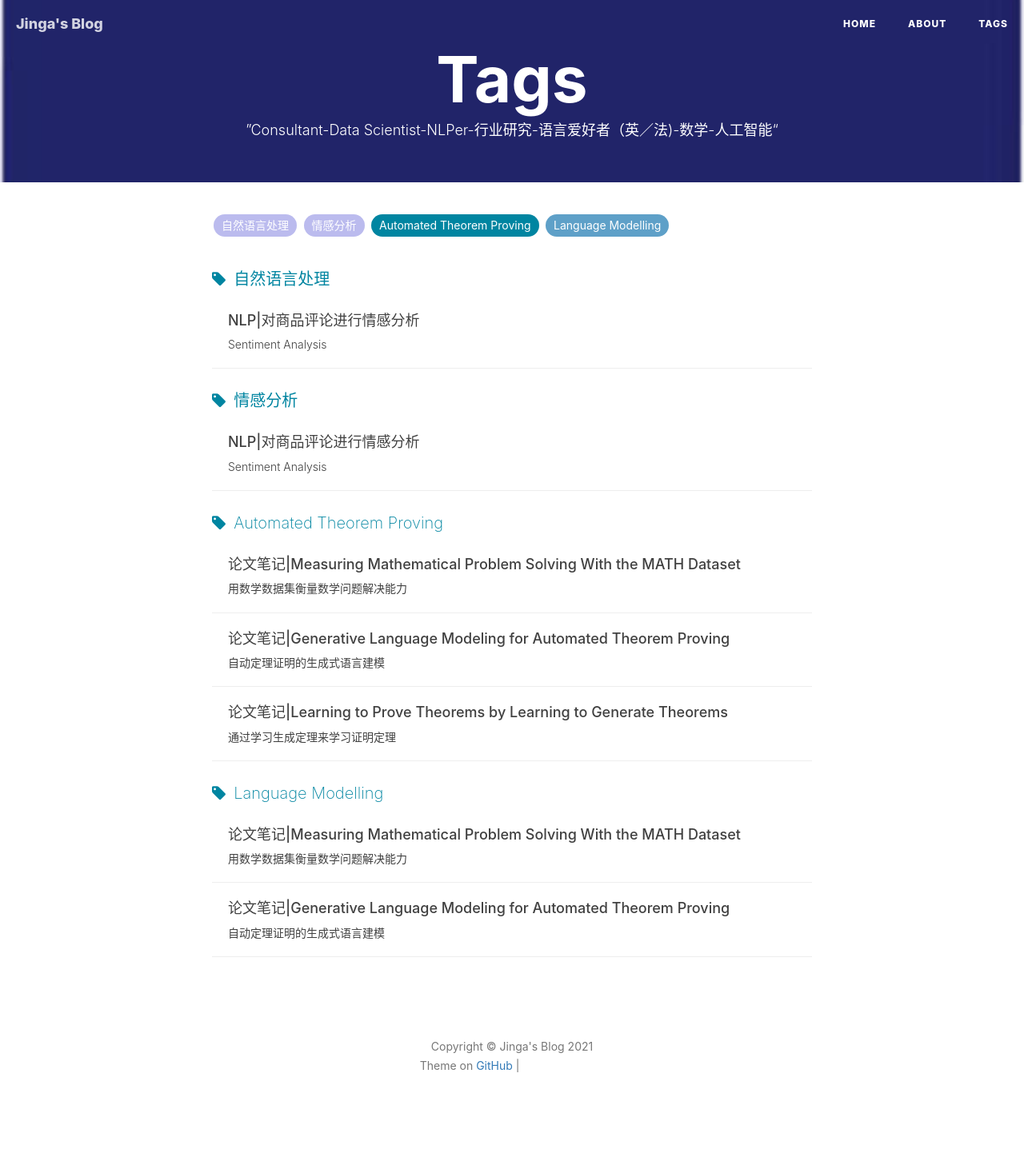
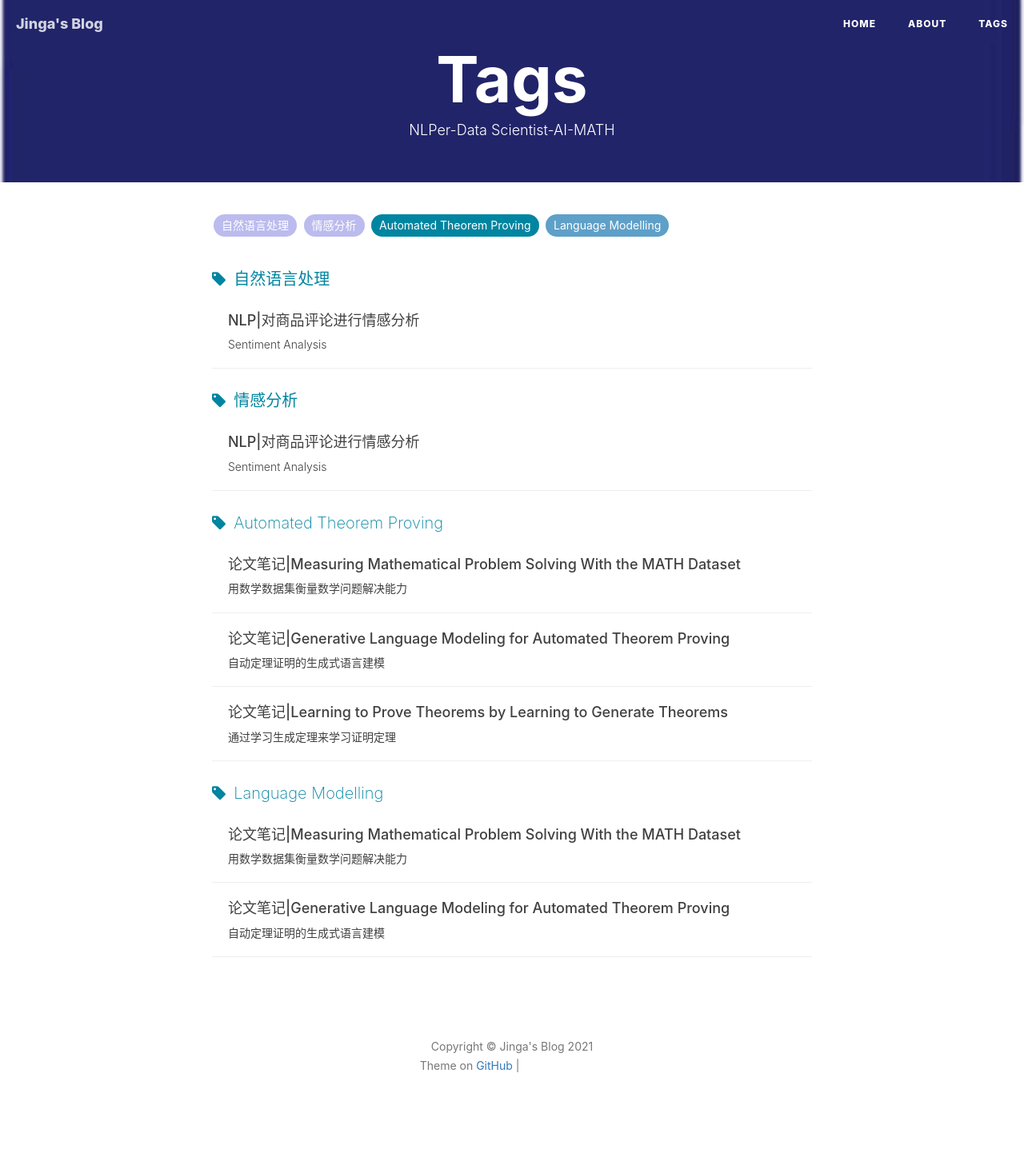
Before and after one commit to JingZHOUjinga/JingZhouJinga.github.io, a Jekyll site: the page built from tags.html, in a window 1280 px wide. Shown: the whole page at 80% size. Built offline with Jekyll 4.4.1, drawn with Linux system fonts in a browser that asks for light colours; nearby versions of some CDN libraries; comment, search, counter and statistics services are not loaded; grey boxes are pictures that could not be loaded.

Commit message:
Add files via upload

```diff
--- a/_config.yml
+++ b/_config.yml
@@ -4,7 +4,7 @@ SEOTitle: Jinga的心流博客 | Jinga's Blog
 header-img: img/post-bg-rwd.jpg
 email: jingazhou＠163.com
 description: "Rome ne s'est pas faite en un jour."
-keyword: "Consultant, Data Scientist, NLPer, 行业研究，语言爱好者（英／法）, 数学专业"
+keyword: "NLPer, Data Scientist, AI, MATH"
 url: "http://jingzhoujinga.github.io"          # your host, for absolute URL
 baseurl: ""      # for example, '/blog' if your blog hosted on 'host/blog'
 github_repo: "https://github.com/jingzhoujinga/jingzhoujinga.github.io.git" # you code repository
@@ -20,10 +20,10 @@ sidebar-about-description: "君子慎独，行胜于言!"
 RSS: false
 #zhihu_username:    zhou-jing-15-1
 #github_username:    jingzhoujinga
-wechat_username:    zhoujing6918
+#wechat_username:
 #linkedin_username:  jing-zhou-411261ba
 #jianshu_username:   7ecb9504c43c
-sofasofa_username:  1003445
+#sofasofa_username:  1003445
 
 
 
--- a/about.html
+++ b/about.html
@@ -18,7 +18,7 @@ header-img: "img/post_eiffel.jpg"
     <blockquote><p>"博观而约取，厚积而薄发"<br>
     "人生如逆旅，我亦是行人"</p></blockquote>
 
-    <p>Hello~，我是<strong>Jinga</strong>，曾学习数学和法语，现在是NLP开发工程师。</p>
+    <p>Hello~，我是<strong>Jinga</strong>，NLP工程师。</p>
 
     <p>喜欢读书和跑步，大海和星空。</p>
     <p>喜欢听音乐，尤其是古典和后摇。在我独处的时光中，听音乐带给我极大的乐趣和灵感</p>
--- a/tags.html
+++ b/tags.html
@@ -1,7 +1,7 @@
 ---
 title: Tags
 layout: default
-description: ”Consultant-Data Scientist-NLPer-行业研究-语言爱好者（英／法)-数学-人工智能“
+description: "NLPer-Data Scientist-AI-MATH"
 header-img: "img/tagbg.jpg"
 ---
 
```
